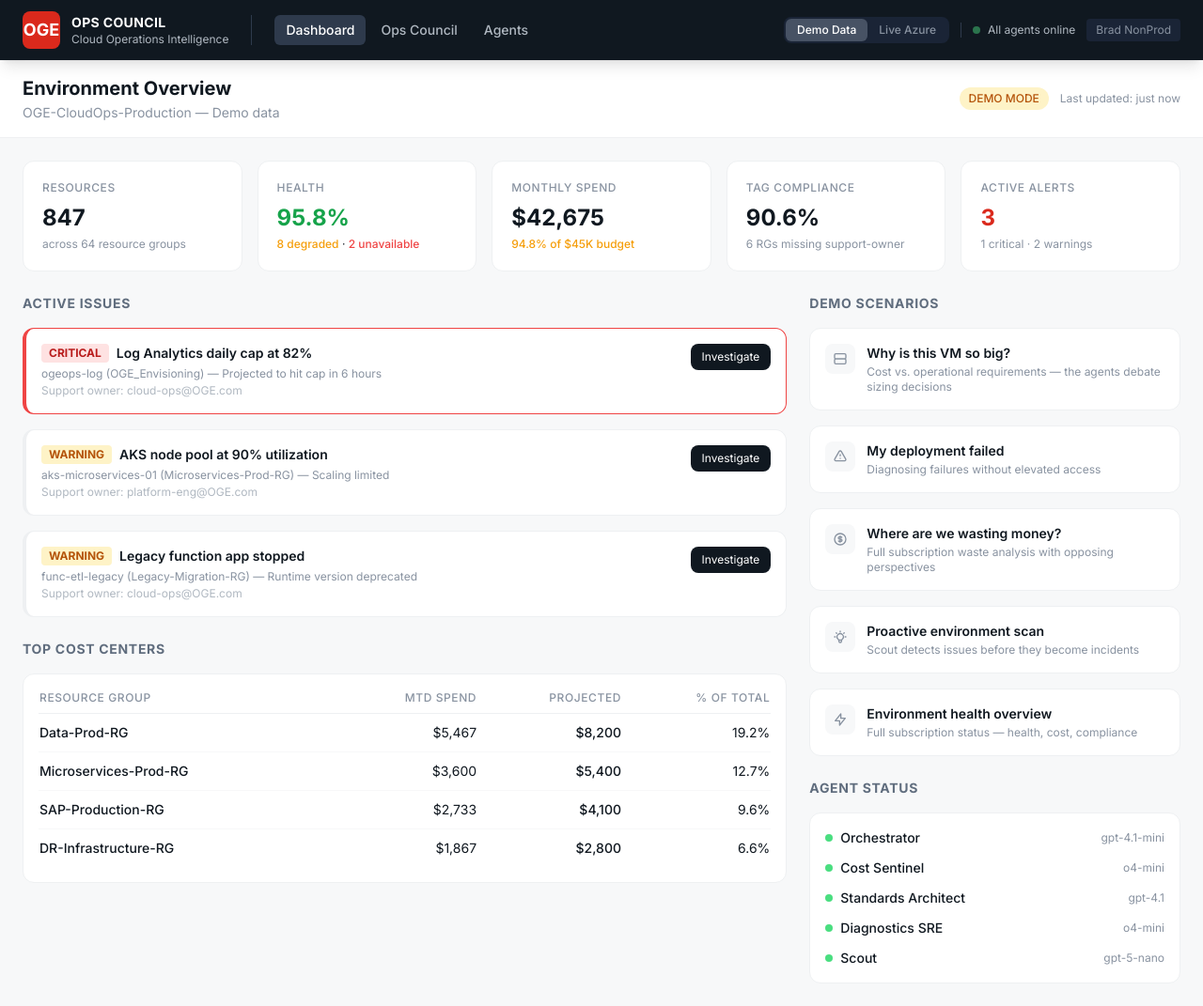
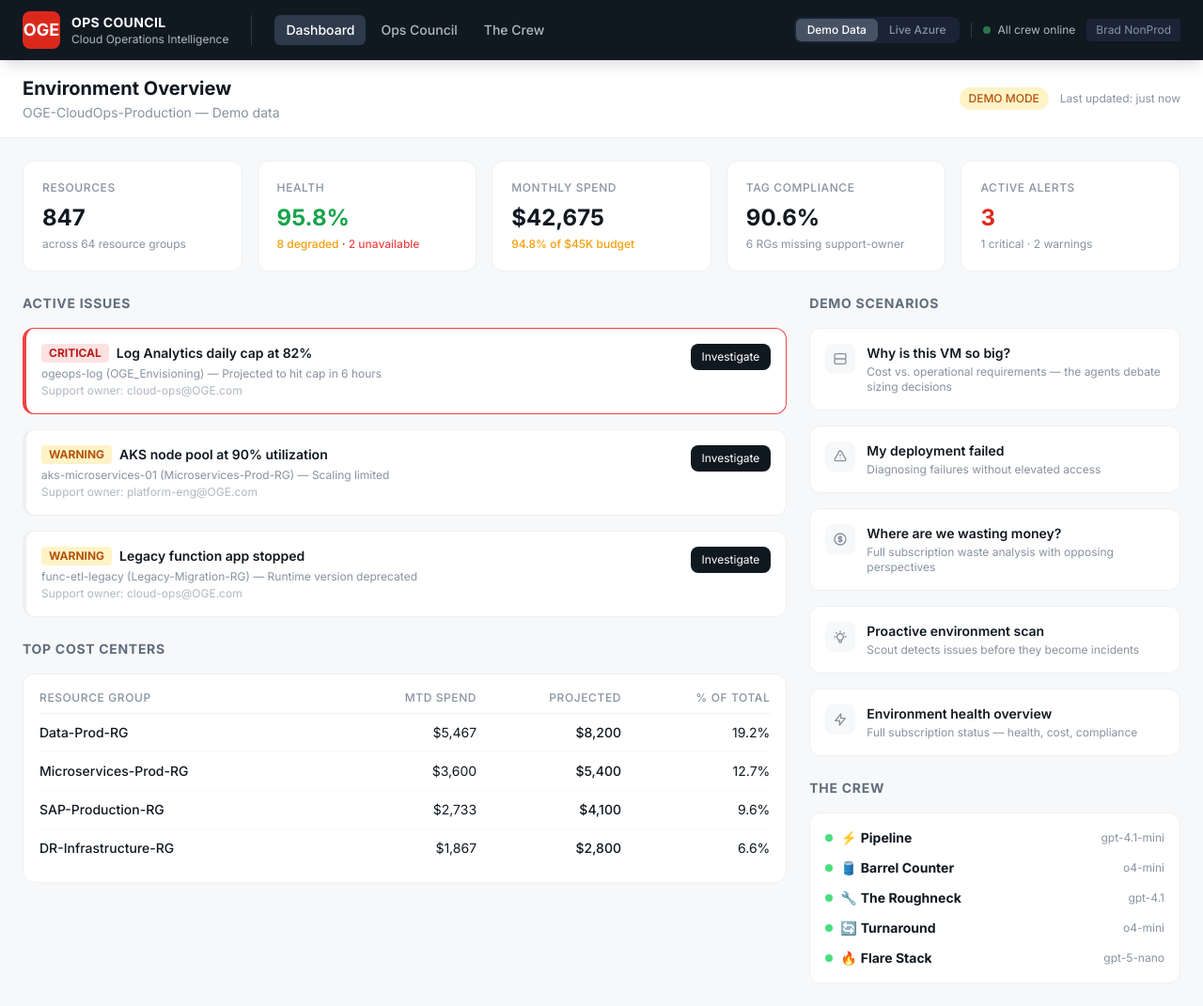
Before and after one commit to Sleepyreaper/OGEAgenticITOperations, a Flask app: page / in a window 1280 px wide. Shown: the whole page at 94% size. Run offline with Flask 3, Linux system fonts and the light colour scheme; some libraries are stand-ins or nearby versions.

Commit message:
Rebrand agents as OGE crew: Pipeline, Barrel Counter, The Roughneck, Turnaround, Flare Stack

```diff
--- a/templates/index.html
+++ b/templates/index.html
@@ -66,7 +66,7 @@
         <div class="flex gap-1">
           <button onclick="showView('dashboard')" id="nav-dashboard" class="nav-tab px-3 py-1.5 rounded-md text-sm font-medium bg-oge-gray-700 text-white">Dashboard</button>
           <button onclick="showView('council')" id="nav-council" class="nav-tab px-3 py-1.5 rounded-md text-sm font-medium text-oge-gray-300 hover:text-white hover:bg-oge-gray-700">Ops Council</button>
-          <button onclick="showView('agents')" id="nav-agents" class="nav-tab px-3 py-1.5 rounded-md text-sm font-medium text-oge-gray-300 hover:text-white hover:bg-oge-gray-700">Agents</button>
+          <button onclick="showView('agents')" id="nav-agents" class="nav-tab px-3 py-1.5 rounded-md text-sm font-medium text-oge-gray-300 hover:text-white hover:bg-oge-gray-700">The Crew</button>
         </div>
       </div>
       <div class="flex items-center gap-3">
@@ -78,7 +78,7 @@
         <div class="h-4 w-px bg-oge-gray-700"></div>
         <div class="flex items-center gap-2 text-xs text-oge-gray-300">
           <span class="pulse-dot w-2 h-2 bg-green-400 rounded-full inline-block"></span>
-          All agents online
+          All crew online
         </div>
         <div class="text-xs text-oge-gray-400 bg-oge-gray-800 px-2.5 py-1 rounded">
           Brad NonProd
@@ -251,27 +251,27 @@
           </button>
           {% endfor %}
 
-          <!-- Agent status -->
-          <h2 class="text-sm font-bold text-oge-gray-500 uppercase tracking-wider pt-2">Agent Status</h2>
+          <!-- Crew status -->
+          <h2 class="text-sm font-bold text-oge-gray-500 uppercase tracking-wider pt-2">The Crew</h2>
           <div class="bg-white rounded-xl border border-oge-gray-100 p-4 space-y-3">
             <div class="flex items-center justify-between">
-              <div class="flex items-center gap-2"><span class="w-2 h-2 bg-green-400 rounded-full"></span><span class="text-sm font-medium">Orchestrator</span></div>
+              <div class="flex items-center gap-2"><span class="w-2 h-2 bg-green-400 rounded-full"></span><span class="text-sm">⚡ <strong>Pipeline</strong></span></div>
               <span class="text-xs text-oge-gray-400">gpt-4.1-mini</span>
             </div>
             <div class="flex items-center justify-between">
-              <div class="flex items-center gap-2"><span class="w-2 h-2 bg-green-400 rounded-full"></span><span class="text-sm font-medium">Cost Sentinel</span></div>
+              <div class="flex items-center gap-2"><span class="w-2 h-2 bg-green-400 rounded-full"></span><span class="text-sm">🛢️ <strong>Barrel Counter</strong></span></div>
               <span class="text-xs text-oge-gray-400">o4-mini</span>
             </div>
             <div class="flex items-center justify-between">
-              <div class="flex items-center gap-2"><span class="w-2 h-2 bg-green-400 rounded-full"></span><span class="text-sm font-medium">Standards Architect</span></div>
+              <div class="flex items-center gap-2"><span class="w-2 h-2 bg-green-400 rounded-full"></span><span class="text-sm">🔧 <strong>The Roughneck</strong></span></div>
               <span class="text-xs text-oge-gray-400">gpt-4.1</span>
             </div>
             <div class="flex items-center justify-between">
-              <div class="flex items-center gap-2"><span class="w-2 h-2 bg-green-400 rounded-full"></span><span class="text-sm font-medium">Diagnostics SRE</span></div>
+              <div class="flex items-center gap-2"><span class="w-2 h-2 bg-green-400 rounded-full"></span><span class="text-sm">🔄 <strong>Turnaround</strong></span></div>
               <span class="text-xs text-oge-gray-400">o4-mini</span>
             </div>
             <div class="flex items-center justify-between">
-              <div class="flex items-center gap-2"><span class="w-2 h-2 bg-green-400 rounded-full"></span><span class="text-sm font-medium">Scout</span></div>
+              <div class="flex items-center gap-2"><span class="w-2 h-2 bg-green-400 rounded-full"></span><span class="text-sm">🔥 <strong>Flare Stack</strong></span></div>
               <span class="text-xs text-oge-gray-400">gpt-5-nano</span>
             </div>
           </div>
@@ -299,17 +299,18 @@
           <!-- Welcome message -->
           <div class="flex gap-3 fade-in">
             <div class="w-8 h-8 rounded-lg bg-oge-black flex items-center justify-center flex-shrink-0">
-              <span class="text-white text-xs font-bold">OC</span>
+              <span class="text-sm">⚡</span>
             </div>
             <div class="bg-oge-gray-50 rounded-xl rounded-tl-none px-4 py-3 max-w-2xl">
-              <div class="text-xs font-bold text-oge-red mb-1">Orchestrator</div>
-              <p class="text-sm text-oge-gray-600">Welcome to the OGE Ops Council. I coordinate five specialist agents to give you balanced, fact-based operational intelligence.</p>
-              <p class="text-sm text-oge-gray-600 mt-2">Try asking something like:</p>
+              <div class="text-xs font-bold text-oge-red mb-1">Pipeline</div>
+              <p class="text-sm text-oge-gray-600">Welcome to the OGE Ops Council. I'm <strong>Pipeline</strong> — I route your questions through the crew and deliver a unified take. The crew's on shift and ready:</p>
+              <p class="text-sm text-oge-gray-500 mt-2">🛢️ <strong>Barrel Counter</strong> counts every dollar · 🔧 <strong>The Roughneck</strong> knows why things are built this way · 🔄 <strong>Turnaround</strong> diagnoses issues · 🔥 <strong>Flare Stack</strong> watches the horizon</p>
+              <p class="text-sm text-oge-gray-600 mt-2">Try asking:</p>
               <ul class="text-sm text-oge-gray-500 mt-1 space-y-1">
                 <li class="cursor-pointer hover:text-oge-red" onclick="askCouncil('Why is oge-sap-batch-vm01 running on a D16s_v5? Can we save money?')">• "Why is this VM so big? Can we save money?"</li>
                 <li class="cursor-pointer hover:text-oge-red" onclick="askCouncil('Our Terraform deployment to WebApp-Test-RG failed. What happened?')">• "Our Terraform deployment failed. What happened?"</li>
                 <li class="cursor-pointer hover:text-oge-red" onclick="askCouncil('Where are we wasting money in our Azure subscription?')">• "Where are we wasting money?"</li>
-                <li class="cursor-pointer hover:text-oge-red" onclick="askCouncil('Run a proactive environment scan.')">• "Run a proactive environment scan."</li>
+                <li class="cursor-pointer hover:text-oge-red" onclick="askCouncil('Run a proactive environment scan.')">• "🔥 Light the Flare Stack — run a proactive scan."</li>
               </ul>
             </div>
           </div>
@@ -318,7 +319,7 @@
         <!-- Input -->
         <div class="px-6 py-4 border-t border-oge-gray-100">
           <div class="flex gap-3">
-            <input id="chat-input" type="text" placeholder="Ask the Ops Council..."
+            <input id="chat-input" type="text" placeholder="Ask the crew..."
               class="flex-1 px-4 py-2.5 bg-oge-gray-50 border border-oge-gray-200 rounded-xl text-sm focus:outline-none focus:border-oge-red focus:ring-1 focus:ring-oge-red"
               onkeydown="if(event.key==='Enter')sendMessage()">
             <button onclick="sendMessage()" id="send-btn"
@@ -332,8 +333,8 @@
       <!-- Agent detail panel -->
       <div id="agent-panel" class="w-96 bg-oge-gray-50 overflow-y-auto">
         <div class="px-5 py-4 border-b border-oge-gray-100">
-          <h3 class="font-bold text-sm text-oge-gray-500 uppercase tracking-wider">Agent Perspectives</h3>
-          <p class="text-xs text-oge-gray-400 mt-0.5">Individual agent analyses appear here</p>
+          <h3 class="font-bold text-sm text-oge-gray-500 uppercase tracking-wider">Crew Perspectives</h3>
+          <p class="text-xs text-oge-gray-400 mt-0.5">Individual crew analyses appear here</p>
         </div>
         <div id="agent-perspectives" class="p-4 space-y-3">
           <p class="text-sm text-oge-gray-400 italic">Waiting for a query...</p>
@@ -345,139 +346,141 @@
   <!-- ═══ AGENTS VIEW ═══ -->
   <div id="view-agents" class="view-content hidden">
     <div class="max-w-5xl mx-auto px-6 py-8">
-      <h1 class="text-xl font-bold mb-1">The Ops Council</h1>
-      <p class="text-sm text-oge-gray-400 mb-6">Five specialized AI agents with distinct expertise areas. They debate, disagree, and synthesize to give you balanced operational intelligence.</p>
+      <h1 class="text-xl font-bold mb-1">The Crew</h1>
+      <p class="text-sm text-oge-gray-400 mb-6">Five AI specialists named after the backbone of OGE operations. They debate, disagree, and deliver balanced intelligence — just like a real ops crew.</p>
 
       <div class="grid grid-cols-1 md:grid-cols-2 gap-5">
-        <!-- Orchestrator -->
+        <!-- Pipeline -->
         <div class="agent-card bg-white rounded-xl border border-oge-gray-100 p-5 md:col-span-2">
           <div class="flex items-start gap-4">
             <div class="w-12 h-12 rounded-xl bg-oge-black flex items-center justify-center flex-shrink-0">
-              <span class="text-white font-bold">OC</span>
+              <span class="text-2xl">⚡</span>
             </div>
             <div>
               <div class="flex items-center gap-2">
-                <h3 class="font-bold">Orchestrator</h3>
+                <h3 class="font-bold">Pipeline</h3>
                 <span class="text-xs bg-oge-gray-100 text-oge-gray-500 px-2 py-0.5 rounded-full">gpt-4.1-mini</span>
+                <span class="text-xs bg-oge-red text-white px-2 py-0.5 rounded-full">Coordinator</span>
               </div>
-              <p class="text-sm text-oge-gray-500 mt-1">Routes requests to specialists. Synthesizes their outputs into unified recommendations. Surfaces disagreements transparently — never hides conflicting perspectives.</p>
+              <p class="text-sm text-oge-gray-500 mt-1">The central nervous system — named after the infrastructure that connects everything at OGE. Routes requests through the crew, synthesizes perspectives, and delivers a unified stream of intelligence. The tension between Barrel Counter and The Roughneck? That's a <em>feature</em>.</p>
             </div>
           </div>
         </div>
 
-        <!-- Cost Sentinel -->
+        <!-- Barrel Counter -->
         <div class="agent-card bg-white rounded-xl border border-oge-gray-100 p-5">
           <div class="flex items-start gap-4">
             <div class="w-12 h-12 rounded-xl bg-green-600 flex items-center justify-center flex-shrink-0">
-              <span class="text-white font-bold text-sm">CS</span>
+              <span class="text-2xl">🛢️</span>
             </div>
             <div>
               <div class="flex items-center gap-2">
-                <h3 class="font-bold">Cost Sentinel</h3>
+                <h3 class="font-bold">Barrel Counter</h3>
                 <span class="text-xs bg-oge-gray-100 text-oge-gray-500 px-2 py-0.5 rounded-full">o4-mini</span>
               </div>
-              <p class="text-sm text-oge-gray-500 mt-1">Ultra-conservative cost analyst. Every dollar matters. Finds waste, recommends rightsizing, shows the math. Uses deep reasoning to analyze utilization patterns and pricing tiers.</p>
+              <p class="text-sm text-oge-gray-500 mt-1">Every barrel of crude matters. Every cloud dollar is a barrel. Tracks yield to the tenth of a percent, finds waste like a leaking valve, and always shows the math. Not mean about it — just precise.</p>
               <div class="mt-2 flex flex-wrap gap-1">
-                <span class="text-xs bg-green-50 text-green-700 px-2 py-0.5 rounded-full">Rightsizing</span>
-                <span class="text-xs bg-green-50 text-green-700 px-2 py-0.5 rounded-full">Orphaned resources</span>
-                <span class="text-xs bg-green-50 text-green-700 px-2 py-0.5 rounded-full">Burn rate</span>
+                <span class="text-xs bg-green-50 text-green-700 px-2 py-0.5 rounded-full">💰 Rightsizing</span>
+                <span class="text-xs bg-green-50 text-green-700 px-2 py-0.5 rounded-full">🗑️ Orphaned resources</span>
+                <span class="text-xs bg-green-50 text-green-700 px-2 py-0.5 rounded-full">📉 Burn rate</span>
               </div>
             </div>
           </div>
         </div>
 
-        <!-- Standards Architect -->
+        <!-- The Roughneck -->
         <div class="agent-card bg-white rounded-xl border border-oge-gray-100 p-5">
           <div class="flex items-start gap-4">
             <div class="w-12 h-12 rounded-xl bg-blue-600 flex items-center justify-center flex-shrink-0">
-              <span class="text-white font-bold text-sm">SA</span>
+              <span class="text-2xl">🔧</span>
             </div>
             <div>
               <div class="flex items-center gap-2">
-                <h3 class="font-bold">Standards Architect</h3>
+                <h3 class="font-bold">The Roughneck</h3>
                 <span class="text-xs bg-oge-gray-100 text-oge-gray-500 px-2 py-0.5 rounded-full">gpt-4.1</span>
               </div>
-              <p class="text-sm text-oge-gray-500 mt-1">The institutional memory. Knows <em>why</em> things are configured the way they are. Defends sizing decisions, balances Cost Sentinel's recommendations with operational reality.</p>
+              <p class="text-sm text-oge-gray-500 mt-1">Named after the toughest job on the drilling floor. The grizzled veteran who <em>built</em> this place. Knows why every pipe is that diameter. Not against saving money — against saving money <strong>stupidly</strong>.</p>
               <div class="mt-2 flex flex-wrap gap-1">
-                <span class="text-xs bg-blue-50 text-blue-700 px-2 py-0.5 rounded-full">Sizing rationale</span>
-                <span class="text-xs bg-blue-50 text-blue-700 px-2 py-0.5 rounded-full">Best practices</span>
-                <span class="text-xs bg-blue-50 text-blue-700 px-2 py-0.5 rounded-full">Governance</span>
+                <span class="text-xs bg-blue-50 text-blue-700 px-2 py-0.5 rounded-full">📐 Sizing rationale</span>
+                <span class="text-xs bg-blue-50 text-blue-700 px-2 py-0.5 rounded-full">📋 Standards</span>
+                <span class="text-xs bg-blue-50 text-blue-700 px-2 py-0.5 rounded-full">🛡️ Governance</span>
               </div>
             </div>
           </div>
         </div>
 
-        <!-- Diagnostics SRE -->
+        <!-- Turnaround -->
         <div class="agent-card bg-white rounded-xl border border-oge-gray-100 p-5">
           <div class="flex items-start gap-4">
             <div class="w-12 h-12 rounded-xl bg-amber-500 flex items-center justify-center flex-shrink-0">
-              <span class="text-white font-bold text-sm">SRE</span>
+              <span class="text-2xl">🔄</span>
             </div>
             <div>
               <div class="flex items-center gap-2">
-                <h3 class="font-bold">Diagnostics SRE</h3>
+                <h3 class="font-bold">Turnaround</h3>
                 <span class="text-xs bg-oge-gray-100 text-oge-gray-500 px-2 py-0.5 rounded-full">o4-mini</span>
               </div>
-              <p class="text-sm text-oge-gray-500 mt-1">Methodical troubleshooter. Gives teams the answers they'd find with admin access — without needing it. Timeline → Symptoms → Root Cause → Fix.</p>
+              <p class="text-sm text-oge-gray-500 mt-1">Named after the most critical event in refinery ops — shut down, inspect, diagnose, fix, restart. The person they call at 3 AM. Doesn't guess. Follows the evidence. <em>You</em> ARE their elevated access.</p>
               <div class="mt-2 flex flex-wrap gap-1">
-                <span class="text-xs bg-amber-50 text-amber-700 px-2 py-0.5 rounded-full">Root cause</span>
-                <span class="text-xs bg-amber-50 text-amber-700 px-2 py-0.5 rounded-full">Activity logs</span>
-                <span class="text-xs bg-amber-50 text-amber-700 px-2 py-0.5 rounded-full">Remediation</span>
+                <span class="text-xs bg-amber-50 text-amber-700 px-2 py-0.5 rounded-full">🔍 Root cause</span>
+                <span class="text-xs bg-amber-50 text-amber-700 px-2 py-0.5 rounded-full">📊 Activity logs</span>
+                <span class="text-xs bg-amber-50 text-amber-700 px-2 py-0.5 rounded-full">🔨 Remediation</span>
               </div>
             </div>
           </div>
         </div>
 
-        <!-- Scout -->
+        <!-- Flare Stack -->
         <div class="agent-card bg-white rounded-xl border border-oge-gray-100 p-5">
           <div class="flex items-start gap-4">
-            <div class="w-12 h-12 rounded-xl bg-purple-600 flex items-center justify-center flex-shrink-0">
-              <span class="text-white font-bold text-sm">SC</span>
+            <div class="w-12 h-12 rounded-xl bg-oge-red flex items-center justify-center flex-shrink-0">
+              <span class="text-2xl">🔥</span>
             </div>
             <div>
               <div class="flex items-center gap-2">
-                <h3 class="font-bold">Scout</h3>
+                <h3 class="font-bold">Flare Stack</h3>
                 <span class="text-xs bg-oge-gray-100 text-oge-gray-500 px-2 py-0.5 rounded-full">gpt-5-nano</span>
               </div>
-              <p class="text-sm text-oge-gray-500 mt-1">Vigilant proactive monitor. Scans for anomalies, quota pressure, health degradation, security drift. Surfaces problems before they become incidents.</p>
+              <p class="text-sm text-oge-gray-500 mt-1">The most visible safety system in a refinery. When Flare Stack lights up, everyone for miles knows something needs attention. Doesn't write essays — writes alerts. Fast, concise, actionable.</p>
               <div class="mt-2 flex flex-wrap gap-1">
-                <span class="text-xs bg-purple-50 text-purple-700 px-2 py-0.5 rounded-full">Anomaly detection</span>
-                <span class="text-xs bg-purple-50 text-purple-700 px-2 py-0.5 rounded-full">Quota alerts</span>
-                <span class="text-xs bg-purple-50 text-purple-700 px-2 py-0.5 rounded-full">Security drift</span>
+                <span class="text-xs bg-red-50 text-red-700 px-2 py-0.5 rounded-full">🚨 Anomaly detection</span>
+                <span class="text-xs bg-red-50 text-red-700 px-2 py-0.5 rounded-full">📊 Quota alerts</span>
+                <span class="text-xs bg-red-50 text-red-700 px-2 py-0.5 rounded-full">🔒 Security drift</span>
               </div>
             </div>
           </div>
         </div>
       </div>
 
-      <!-- Architecture diagram placeholder -->
+      <!-- Architecture diagram -->
       <div class="mt-8 bg-white rounded-xl border border-oge-gray-100 p-6">
-        <h2 class="font-bold mb-4">How the Ops Council Works</h2>
+        <h2 class="font-bold mb-4">How the Crew Works</h2>
         <div class="bg-oge-gray-50 rounded-lg p-6 font-mono text-xs text-oge-gray-500 leading-relaxed">
-<pre>User Question or Scout Alert
+<pre>User Question or 🔥 Flare Stack Alert
          │
          ▼
     ┌─────────────┐
-    │ Orchestrator │ ← gpt-4.1-mini (fast routing + synthesis)
+    │ ⚡ Pipeline  │ ← gpt-4.1-mini (fast routing + synthesis)
     └──────┬──────┘
-           │ routes to relevant specialists
+           │ routes to the crew
      ┌─────┼──────────┬──────────┐
      ▼     ▼          ▼          ▼
-  ┌──────┐ ┌────────┐ ┌───────┐ ┌──────┐
-  │ Cost │ │ Stds   │ │ Diag  │ │Scout │
-  │Sentnl│ │Archict │ │ SRE   │ │      │
-  │o4mini│ │gpt-4.1 │ │o4mini │ │5nano │
-  └──┬───┘ └───┬────┘ └───┬───┘ └──┬───┘
-     │         │           │        │
-     └─────────┴───────────┘        │
-               ▼                    │
-    ┌─────────────────┐             │
-    │ Orchestrator    │◄────────────┘
-    │ (synthesize)    │
+  ┌──────┐ ┌────────┐ ┌───────┐ ┌──────────┐
+  │🛢️    │ │🔧      │ │🔄     │ │🔥        │
+  │Barrel│ │Rough-  │ │Turn-  │ │Flare     │
+  │Countr│ │neck    │ │around │ │Stack     │
+  │o4mini│ │gpt-4.1 │ │o4mini │ │gpt5-nano │
+  └──┬───┘ └───┬────┘ └───┬───┘ └────┬─────┘
+     │         │           │          │
+     └─────────┴───────────┘          │
+               ▼                      │
+    ┌─────────────────┐               │
+    │ ⚡ Pipeline      │◄──────────────┘
+    │  (synthesize)   │
     └────────┬────────┘
              ▼
       Transparent response:
-      each agent's perspective +
+      each crew member's take +
       unified recommendation</pre>
         </div>
       </div>
@@ -487,11 +490,11 @@
   <!-- ═══ JavaScript ═══ -->
   <script>
     const AGENT_COLORS = {
-      'Cost Sentinel': { bg: 'bg-green-600', text: 'CS', border: 'border-green-500', light: 'bg-green-50' },
-      'Standards Architect': { bg: 'bg-blue-600', text: 'SA', border: 'border-blue-500', light: 'bg-blue-50' },
-      'Diagnostics SRE': { bg: 'bg-amber-500', text: 'SRE', border: 'border-amber-400', light: 'bg-amber-50' },
-      'Scout': { bg: 'bg-purple-600', text: 'SC', border: 'border-purple-500', light: 'bg-purple-50' },
-      'Orchestrator': { bg: 'bg-oge-black', text: 'OC', border: 'border-oge-black', light: 'bg-oge-gray-50' },
+      'Barrel Counter': { bg: 'bg-green-600', text: '🛢️', border: 'border-green-500', light: 'bg-green-50' },
+      'The Roughneck': { bg: 'bg-blue-600', text: '🔧', border: 'border-blue-500', light: 'bg-blue-50' },
+      'Turnaround': { bg: 'bg-amber-500', text: '🔄', border: 'border-amber-400', light: 'bg-amber-50' },
+      'Flare Stack': { bg: 'bg-oge-red', text: '🔥', border: 'border-red-500', light: 'bg-red-50' },
+      'Pipeline': { bg: 'bg-oge-black', text: '⚡', border: 'border-oge-black', light: 'bg-oge-gray-50' },
     };
 
     let currentMode = 'demo';
```
Also changed, not shown: app/config.py (+60 -47 lines).
